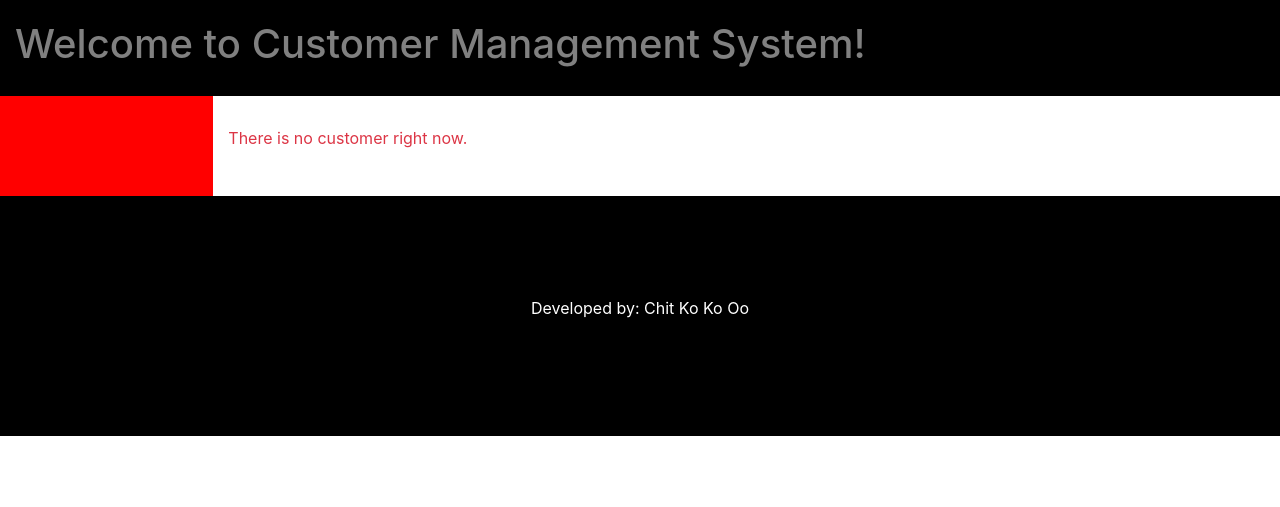
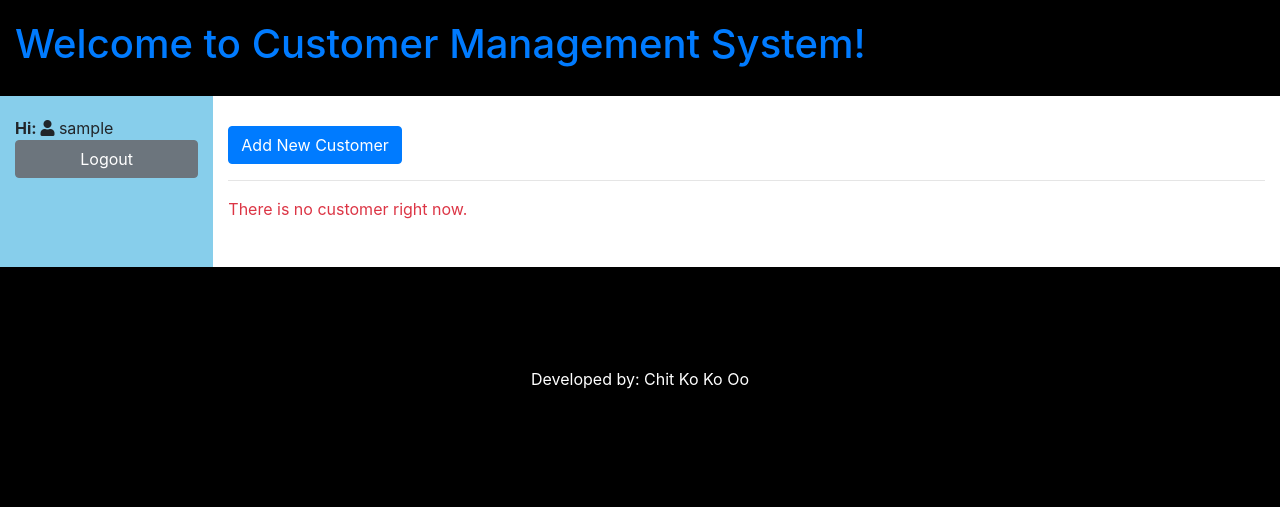
Before and after one commit to chitkokooo/customer-management-system, a Django app: page /customers/ in a window 1280 px wide. Shown: the top 507 px of the page. Run offline with Django 3.2, Linux system fonts and the light colour scheme; the visitor is signed in with stand-in values (Sample User, id 1); data that the repository does not hold is empty; some libraries are stand-ins or nearby versions.

Commit message:
Customer CRUD operations

```diff
--- a/cms/customers/models.py
+++ b/cms/customers/models.py
@@ -4,9 +4,9 @@ class Customer(models.Model):
 	name = models.CharField(max_length=200)
 	account = models.CharField(max_length=200)
 	information = models.TextField()
+	remarks = models.TextField()
 	info_created_at = models.DateTimeField(auto_now_add=True)
 	info_updated_at = models.DateTimeField(auto_now=True)
-	remarks = models.TextField()
 
 	def __str__(self):
 		return self.name
--- a/cms/customers/static/css/app.css
+++ b/cms/customers/static/css/app.css
@@ -14,7 +14,12 @@
 
 .sidebar {
 	padding: 20px;
-	background-color: red;
+	list-style: none;
+	background-color: skyblue;
+}
+
+.branding h1 a {
+	text-decoration: none;
 }
 
 .footer {
--- a/cms/customers/templates/customers/base_generic.html
+++ b/cms/customers/templates/customers/base_generic.html
@@ -3,7 +3,7 @@
 <head>
 	<meta charset="utf-8">
 	<meta http-equiv="X-UA-Compatible" content="IE=edge">
-	<title>Customers | {% block title %}{% endblock title %}</title>
+	<title>CMS | {% block title %}{% endblock title %}</title>
 	{% load static %}
 	<link rel="stylesheet" type="text/css" href="{% static 'css/app.css' %}">
 	<link rel="stylesheet" type="text/css" href="{% static 'css/bootstrap.min-4.5.css' %}">
@@ -13,13 +13,19 @@
 	<div class="container-fluid">
 		<div class="row">
 			<div class="col-md-12 branding">
-				<h1>Welcome to Customer Management System!</h1>
+				<h1><a href="{% url 'customers:customer-list' %}">Welcome to Customer Management System!</a></h1>
 			</div>
 		</div>
 	</div>
 	<div class="container-fluid">
 		<div class="row">
 			<div class="col-md-2 sidebar">
+
+					{% if user.is_authenticated %}
+					<b>Hi: </b><i class="fa fa-user"></i> {{ user.username }}
+					<a href="{% url 'logout' %}?next={{ request.path }}" class="btn btn-block btn-secondary">Logout</a>
+					{% endif %}
+
 				{% block sidebar %}
 				{% endblock sidebar %}
 			</div>
--- a/cms/customers/templates/customers/customer_detail.html
+++ b/cms/customers/templates/customers/customer_detail.html
@@ -1,5 +1,5 @@
 {% extends "customers/base_generic.html" %}
-{% block title %} {{ customer.name }} {% endblock %}
+{% block title %} Customer: {{ customer.name }} {% endblock %}
 
 {% block content %}
 <a href="{% url 'customers:customer-list' %}" class="btn btn-primary"><i class="fa fa-arrow-left"></i> Back to customer list</a>
--- a/cms/customers/templates/customers/customer_list.html
+++ b/cms/customers/templates/customers/customer_list.html
@@ -1,8 +1,10 @@
 {% extends "customers/base_generic.html" %}
 
-{% block title %} Home {% endblock title %}
+{% block title %} Customer List {% endblock title %}
 
 {% block content %}
+	<a href="{% url 'customers:customer-create' %}" class="btn btn-primary">Add New Customer</a>
+	<hr>
 	{% if customer_list %}
 	<p>There {{customer_list.count|pluralize:"is,are"}} <b> {{ customer_list.count }} </b>customer{{customer_list.count|pluralize }}.</p>
 	<table class="table table-hover table-bordered">
@@ -15,7 +17,7 @@
 				<th>Remarks</th>
 				<th>Info Created</th>
 				<th>Info Updated</th>
-				<th>Detail</th>
+				<th>View</th>
 				<th>Edit</th>
 				<th>Delete</th>
 			</tr>
@@ -31,13 +33,13 @@
 					<td class="">{{ customer.info_created_at }}</td>
 					<td class="">{{ customer.info_updated_at }}</td>
 					<td>
-						<a href="{% url 'customers:customer-detail' customer.id %}" class="btn btn-sm btn-primary"><i class="fa fa-eye"></i> View</a>
+						<a href="{% url 'customers:customer-detail' customer.id %}" class="btn btn-sm btn-primary"><i class="fa fa-eye"></i></a>
 					</td>
 					<td>
-						<a href="{% url 'customers:customer-detail' customer.id %}" class="btn btn-sm btn-warning"><i class="fa fa-edit"></i> Edit</a>
+						<a href="{% url 'customers:customer-update' customer.id %}" class="btn btn-sm btn-warning"><i class="fa fa-edit"></i></a>
 					</td>
 					<td>
-						<a href="{% url 'customers:customer-detail' customer.id %}" class="btn btn-sm btn-danger"><i class="fa fa-trash"></i> Delete</a>
+						<a href="{% url 'customers:customer-delete' customer.id %}" class="btn btn-sm btn-danger"><i class="fa fa-trash"></i></a>
 					</td>
 				</tr>
 			{% endfor %}
--- a/cms/customers/urls.py
+++ b/cms/customers/urls.py
@@ -5,5 +5,9 @@ app_name = "customers"
 urlpatterns = [
 	# path('', views.index, name="index"),
 	path('', views.CustomerListView.as_view(), name="customer-list"),
-	path('<int:pk>/', views.CustomerDetialView.as_view(), name="customer-detail")
+	path('<int:pk>/', views.CustomerDetialView.as_view(), name="customer-detail"),
+
+	path('create/', views.CustomerCreate.as_view(), name='customer-create'),
+	path('<int:pk>/update/', views.CustomerUpdate.as_view(), name='customer-update'),
+	path('<int:pk>/delete/', views.CustomerDelete.as_view(), name='customer-delete'),
 ]
--- a/cms/customers/views.py
+++ b/cms/customers/views.py
@@ -2,6 +2,7 @@ from django.contrib.auth.mixins import LoginRequiredMixin, PermissionRequiredMix
 from django.shortcuts import render
 from django.urls import reverse_lazy
 from django.views import generic
+from django.views.generic.edit import CreateView, UpdateView, DeleteView
 
 from customers.models import Customer
 
@@ -16,3 +17,21 @@ class CustomerListView(LoginRequiredMixin, generic.ListView):
 
 class CustomerDetialView(LoginRequiredMixin, generic.DetailView):
 	model = Customer
+
+
+class CustomerCreate(PermissionRequiredMixin, CreateView):
+	permission_required = 'customer.can_add'
+	model = Customer
+	fields = '__all__'
+
+
+class CustomerUpdate(PermissionRequiredMixin, UpdateView):
+	permission_required = 'customer.can_change'
+	model = Customer
+	fields = ['name', 'account', 'information', 'remarks']
+
+
+class CustomerDelete(PermissionRequiredMixin, DeleteView):
+	permission_required = 'customer.can_delete'
+	model = Customer
+	success_url = reverse_lazy('customers:customer-list')
```
Also changed, not shown: cms/customers/templates/customers/customer_confirm_delete.html (added, +18 -0 lines), cms/customers/templates/customers/customer_form.html (added, +18 -0 lines).
